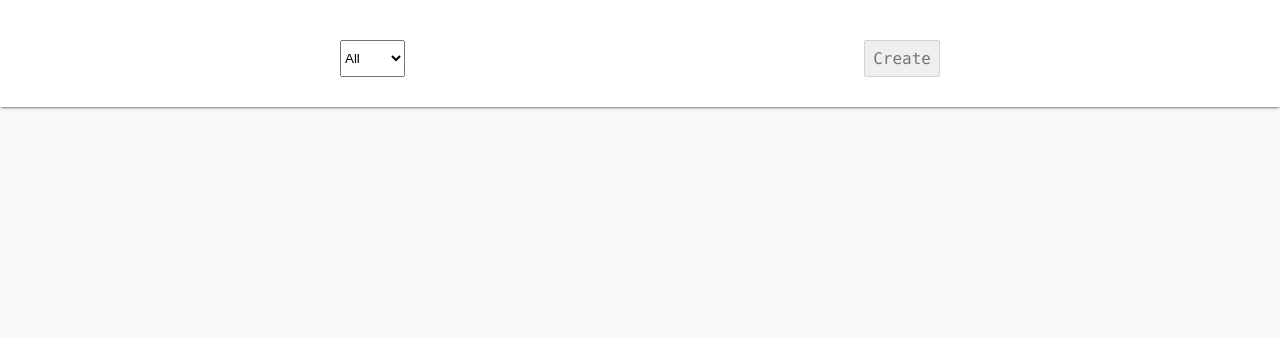
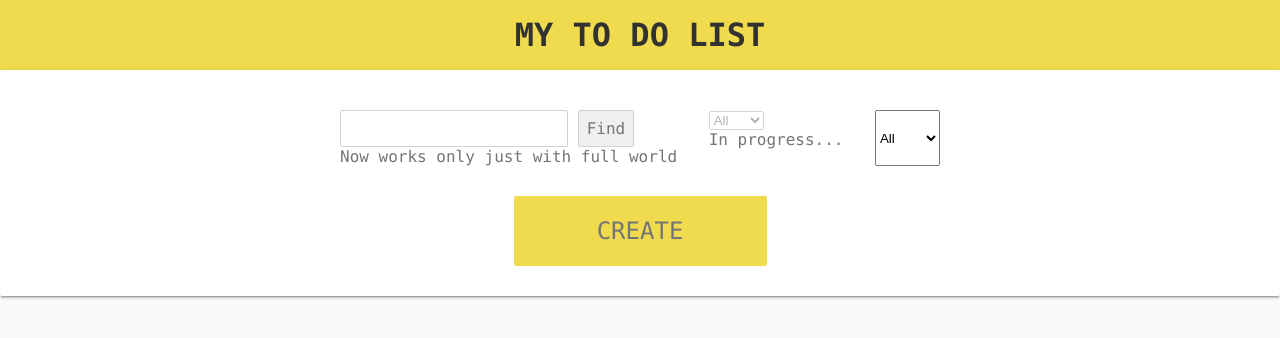
Before and after one commit to lenamomotenko/my-to-do-list, a plain HTML site: page index.html in a window 1280 px wide. Drawn offline with Linux system fonts and the light colour scheme.

Commit message:
Add files via upload

```diff
--- a/index.html
+++ b/index.html
@@ -4,25 +4,39 @@
     <meta charset="UTF-8">
     <meta name="viewport" content="width=device-width, initial-scale=1.0">
     <meta http-equiv="X-UA-Compatible" content="ie=edge">
-		<title>My To Do List</title>
-<link href="app.css" rel="stylesheet"></head>
+	<title>My To Do List</title>
+	<link href="app.css" rel="stylesheet"></head>
 <body>
+	<header class="header">
+		<div class="wrapper"><h1 class="title">My To Do List</h1></div>
+	</header>
 	<main class="my-todo-list">
 		<div class="wrapper">
 			<div class="main">
-				<!-- <input type="text" class="js-filter-by-text">
-				<select name="status" class="js-filter-by-status" id="status">
-					<option value="all" selected>All</option>
-					<option value="open">Open</option>
-					<option value="done">Done</option>
-				</select> -->
+				<div>
+					<input type="text" id="filter-by-text" class="js-filter-by-text">
+					<input class="js-filter-by-text-btn btn" type="button" value="Find"><br>
+					<label for="filter-by-text">Now works only just with full world</label>
+				</div>
+
+				<div>
+					<select name="status" class="js-filter-by-status" id="filter-by-status" style="opacity: 0.3;">
+						<option value="all" selected>All</option>
+						<option value="open">Open</option>
+						<option value="done">Done</option>
+					</select>
+					<br>
+					<label for="filter-by-status">In progress...</label>
+				</div>
 				<select name="priority" class="js-filter-by-priority" id="priority">
 					<option value="All" selected>All</option>
 					<option value="high">High</option>
 					<option value="normal">Normal</option>
 					<option value="low">Low</option>
 				</select>
-				<input class="js-create-todo-item" type="button" value="Create">
+			</div>
+			<div class="main -create">
+				<input class="js-create-todo-item btn-create" type="button" value="Create" >
 			</div>
 
 			<div class="js-popup-create-todo-item popup-create-todo">
@@ -53,5 +67,4 @@
 		</div>
 	</main>
   	<script type="text/javascript" src="app.js" async></script>
-</body>
 </html>
```
